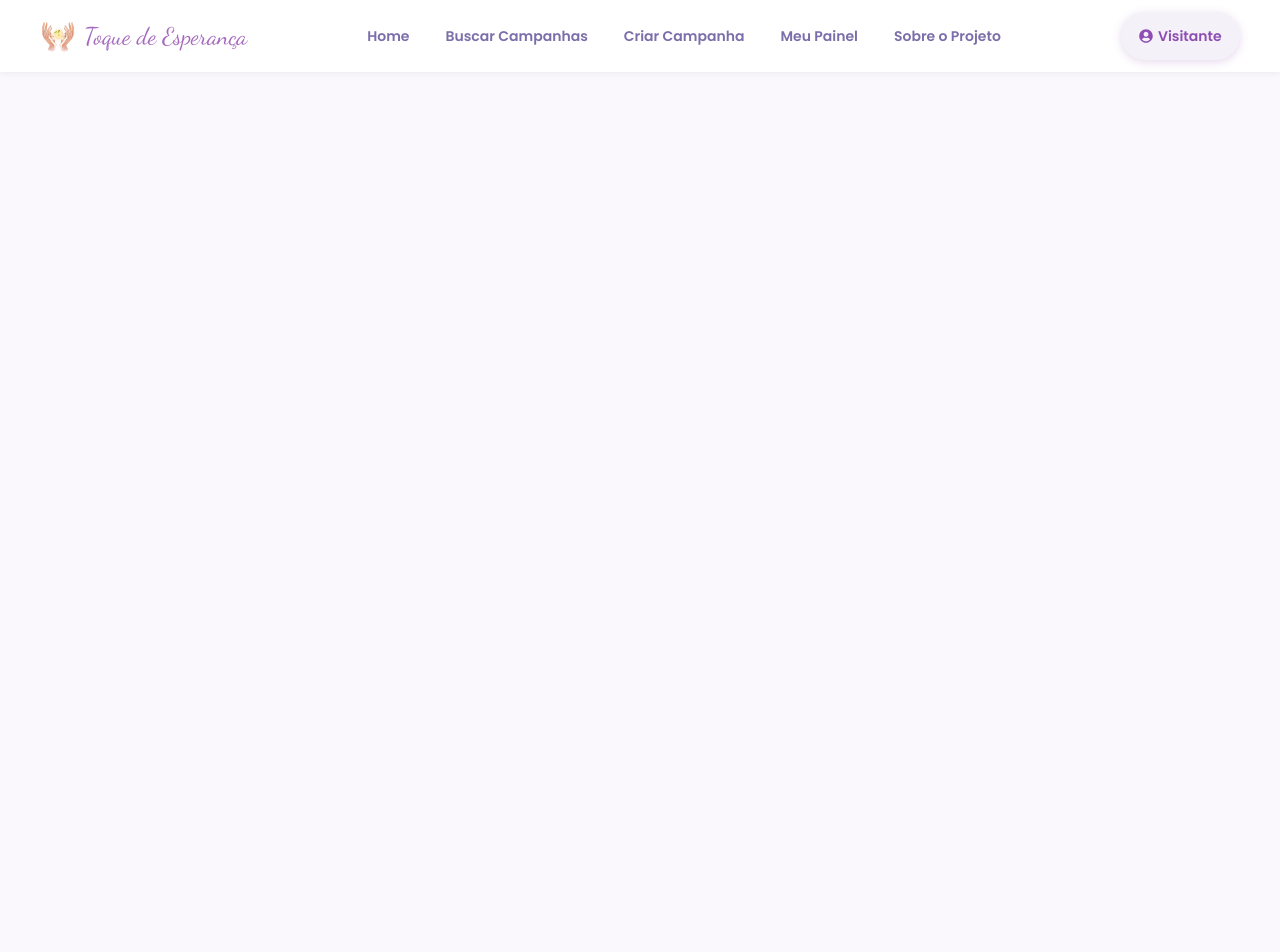
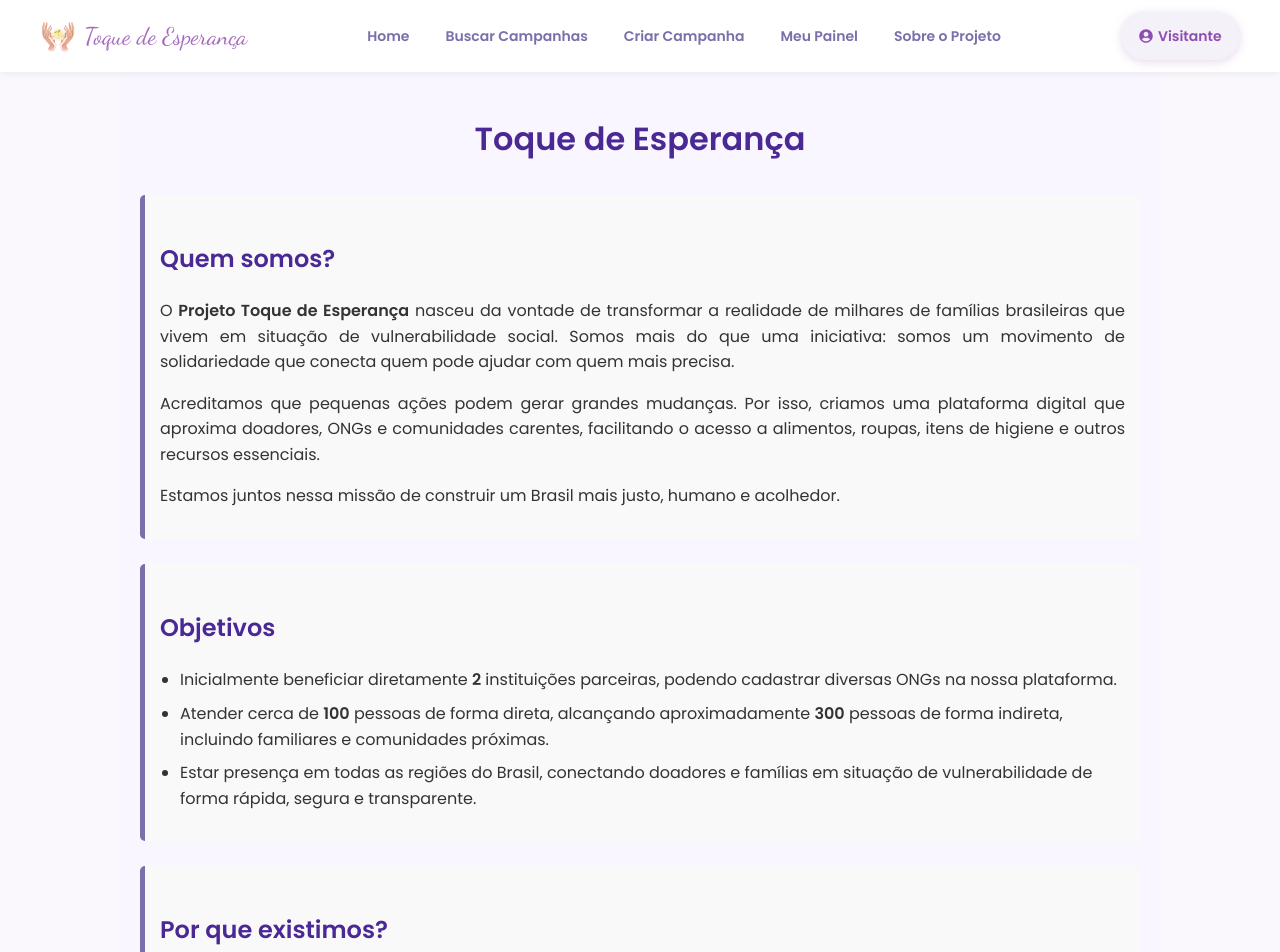
Before and after one commit to JuliaGabrielyPereiraRodrigues/toque-de-esperanca, a React (Vite) app in the folder front-end/: page /sobre in a window 1280 px wide. Shown: the top 952 px of the page. Before the commit the page ends 800 px from the top, so only its background shows below. Built offline with nearby package versions, Linux system fonts and the light colour scheme.

Commit message:
Pagina Sobre

```diff
--- a/front-end/src/App.jsx
+++ b/front-end/src/App.jsx
@@ -6,6 +6,7 @@ import Login from "./pages/Login";
 import Registro from "./pages/Registro";
 import CriarCampanha from "./pages/CriarCampanha";
 import AcessoNegado from "./pages/AcessoNegado";
+import Sobre from "./pages/Sobre";
 
 function App() {
   return (
@@ -18,6 +19,7 @@ function App() {
         <Route path="/registro" element={<Registro />} />
         <Route path="/criar-campanha" element={<CriarCampanha />} />
         <Route path="/acesso-negado" element={<AcessoNegado />} />
+        <Route path="/sobre" element={<Sobre />} />
       </Routes>
     </BrowserRouter>
   );
--- a/front-end/src/components/Header.jsx
+++ b/front-end/src/components/Header.jsx
@@ -14,7 +14,7 @@ const Header = () => {
     { label: "Buscar Campanhas", href: "" },
     { label: "Criar Campanha", href: "/criar-campanha" },
     { label: "Meu Painel", href: "" },
-    { label: "Sobre o Projeto", href: "" },
+    { label: "Sobre o Projeto", href: "/sobre" },
   ];
 
   const handleLogout = () => {
--- /dev/null
+++ b/front-end/src/pages/Sobre.css
@@ -0,0 +1,45 @@
+@import url("https://fonts.googleapis.com/css2?family=Poppins&display=swap");
+
+.sobre-container {
+  max-width: 1000px;
+  margin: 0 auto;
+  padding: 20px;
+  font-family: "Poppins", sans-serif;
+  color: #333;
+  background-color: #faf6ff;
+  line-height: 1.6;
+}
+
+.sobre-container h1 {
+  text-align: center;
+  color: #4b2995;
+  margin-bottom: 30px;
+}
+
+.sobre-container h2 {
+  color: #4b2995;
+  margin-top: 30px;
+}
+
+.sobre-container p {
+  margin-bottom: 15px;
+  text-align: justify;
+}
+
+.sobre-container ul {
+  list-style-type: disc;
+  padding-left: 20px;
+  margin-bottom: 15px;
+}
+
+.sobre-container li {
+  margin-bottom: 8px;
+}
+
+section {
+  background-color: #f9f9f9;
+  border-left: 5px solid #7b6eaa;
+  padding: 15px;
+  margin-bottom: 25px;
+  border-radius: 5px;
+}
--- /dev/null
+++ b/front-end/src/pages/Sobre.jsx
@@ -0,0 +1,161 @@
+import React from "react";
+import "./Sobre.css";
+
+function Sobre() {
+  return (
+    <div className="sobre-container">
+      <h1>Toque de Esperança</h1>
+
+      <section className="quem-somos">
+        <h2>Quem somos?</h2>
+        <p>
+          O <strong>Projeto Toque de Esperança</strong> nasceu da vontade de
+          transformar a realidade de milhares de famílias brasileiras que vivem
+          em situação de vulnerabilidade social. Somos mais do que uma
+          iniciativa: somos um movimento de solidariedade que conecta quem pode
+          ajudar com quem mais precisa.
+        </p>
+        <p>
+          Acreditamos que pequenas ações podem gerar grandes mudanças. Por isso,
+          criamos uma plataforma digital que aproxima doadores, ONGs e
+          comunidades carentes, facilitando o acesso a alimentos, roupas, itens
+          de higiene e outros recursos essenciais.
+        </p>
+        <p>
+          Estamos juntos nessa missão de construir um Brasil mais justo, humano
+          e acolhedor.
+        </p>
+      </section>
+
+      <section className="objetivos">
+        <h2>Objetivos</h2>
+        <ul>
+          <li>
+            Inicialmente beneficiar diretamente <strong>2</strong> instituições
+            parceiras, podendo cadastrar diversas ONGs na nossa plataforma.
+          </li>
+          <li>
+            Atender cerca de <strong>100</strong> pessoas de forma direta,
+            alcançando aproximadamente <strong>300</strong> pessoas de forma
+            indireta, incluindo familiares e comunidades próximas.
+          </li>
+          <li>
+            Estar presença em todas as regiões do Brasil, conectando doadores e
+            famílias em situação de vulnerabilidade de forma rápida, segura e
+            transparente.
+          </li>
+        </ul>
+      </section>
+
+      <section className="problema">
+        <h2>Por que existimos?</h2>
+        <p>
+          Vivemos em um país onde milhões de pessoas ainda enfrentam
+          dificuldades para garantir suas necessidades básicas. Enquanto sobra
+          em algumas casas, falta em tantas outras.
+        </p>
+        <p>
+          Segundo a PNAD Contínua (IBGE, 2022), mais de{" "}
+          <strong>33 milhões de brasileiros</strong> sofrem com a insegurança
+          alimentar. Além disso, toneladas de alimentos e produtos em bom estado
+          são desperdiçados diariamente.
+        </p>
+        <p>
+          O <strong>Projeto Acolher</strong> surge para combater essa
+          desigualdade, unindo tecnologia, solidariedade e ação social para
+          construir pontes entre quem pode doar e quem precisa receber.
+        </p>
+      </section>
+
+      <section className="missao">
+        <h2>Nossa Missão</h2>
+        <p>
+          Promover o acesso a recursos essenciais para famílias em situação de
+          vulnerabilidade, por meio de uma plataforma que conecta doadores,
+          voluntários e instituições sociais. Criar uma cultura de doação
+          consciente, combater o desperdício e incentivar o consumo responsável.
+        </p>
+      </section>
+
+      <section className="valores">
+        <h2>Nossos Valores</h2>
+        <ul>
+          <li>
+            <strong>Solidariedade:</strong> Ajudar ao próximo é um dever
+            coletivo.
+          </li>
+          <li>
+            <strong>Transparência:</strong> Garantimos que cada doação chegue a
+            quem realmente precisa.
+          </li>
+          <li>
+            <strong>Sustentabilidade:</strong> Combatemos o desperdício e
+            incentivamos o reaproveitamento responsável.
+          </li>
+          <li>
+            <strong>Tecnologia a favor da inclusão:</strong> Tornamos o processo
+            de doação mais fácil e acessível.
+          </li>
+          <li>
+            <strong>Empatia:</strong> Cada família atendida é tratada com
+            respeito, dignidade e cuidado.
+          </li>
+        </ul>
+      </section>
+
+      <section className="acoes">
+        <h2>O que fazemos na prática?</h2>
+        <ul>
+          <li>
+            Mapeamos as necessidades reais das instituições sociais cadastradas.
+          </li>
+          <li>
+            Facilitamos o contato entre doadores e ONGs de forma simples e
+            confiável.
+          </li>
+          <li>
+            Organizamos campanhas solidárias como Inverno Solidário e Natal sem
+            Fome.
+          </li>
+        </ul>
+      </section>
+
+      <section className="ods">
+        <h2>Objetivos de Desenvolvimento Sustentável (ODS) que trabalhamos</h2>
+        <ul>
+          <p>
+            O <strong>Projeto Toque de Esperança</strong> contribui ativamente
+            para as seguintes ODS da ONU:
+          </p>
+          <li>
+            <strong>ODS 1:</strong> Erradicação da Pobreza: Levamos recursos
+            básicos para quem mais precisa.
+          </li>
+          <li>
+            <strong>ODS 2:</strong> Fome Zero e Agricultura Sustentável: Atuamos
+            diretamente no combate à fome.
+          </li>
+          <li>
+            <strong>ODS 12:</strong> Consumo e Produção Responsáveis:
+            Incentivamos a redução de desperdícios e a redistribuição de
+            recursos.
+          </li>
+        </ul>
+      </section>
+
+      <section className="integrantes">
+        <h2>Integrantes</h2>
+        <ul>
+          <li>Maria Eduarda Marques Silva</li>
+          <li>Júlia Gabriely Pereira Rodrigues</li>
+          <li>Igor Teles Lima</li>
+          <li>Luis Fernando Monteiro de Assis Lourenço</li>
+          <li>Lucas Ferreira Coelho</li>
+          <li>Isabelle Louzada de Araújo</li>
+        </ul>
+      </section>
+    </div>
+  );
+}
+
+export default Sobre;
```
